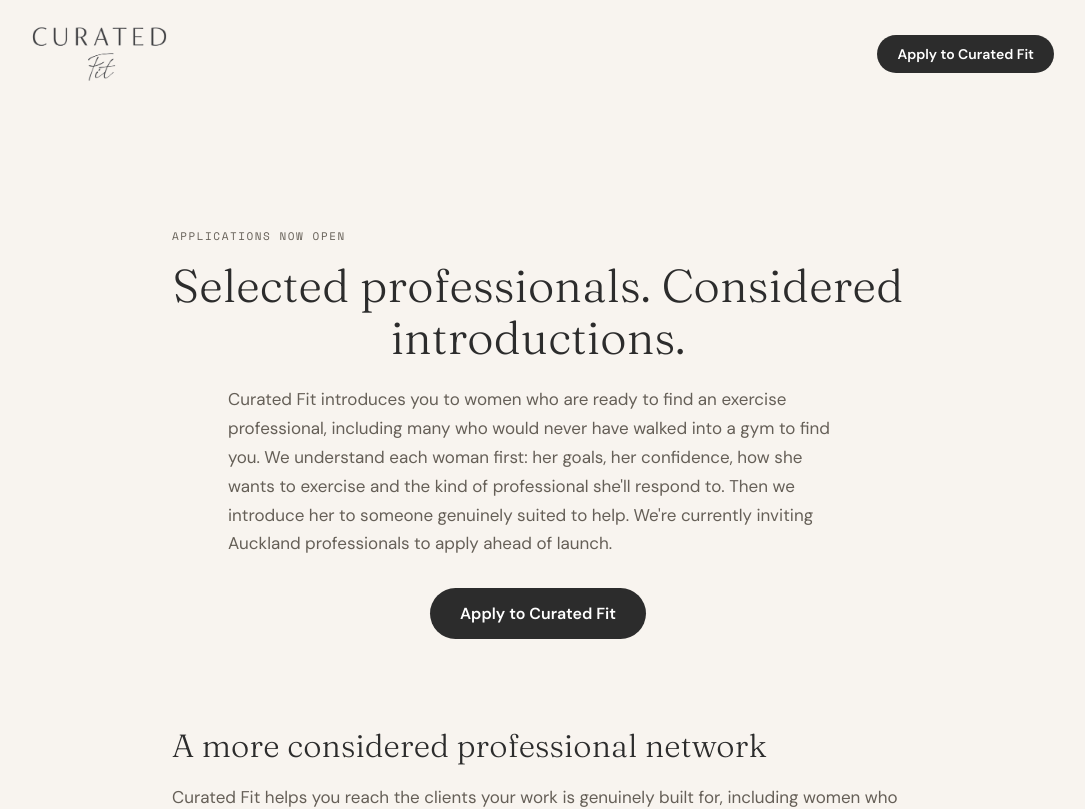
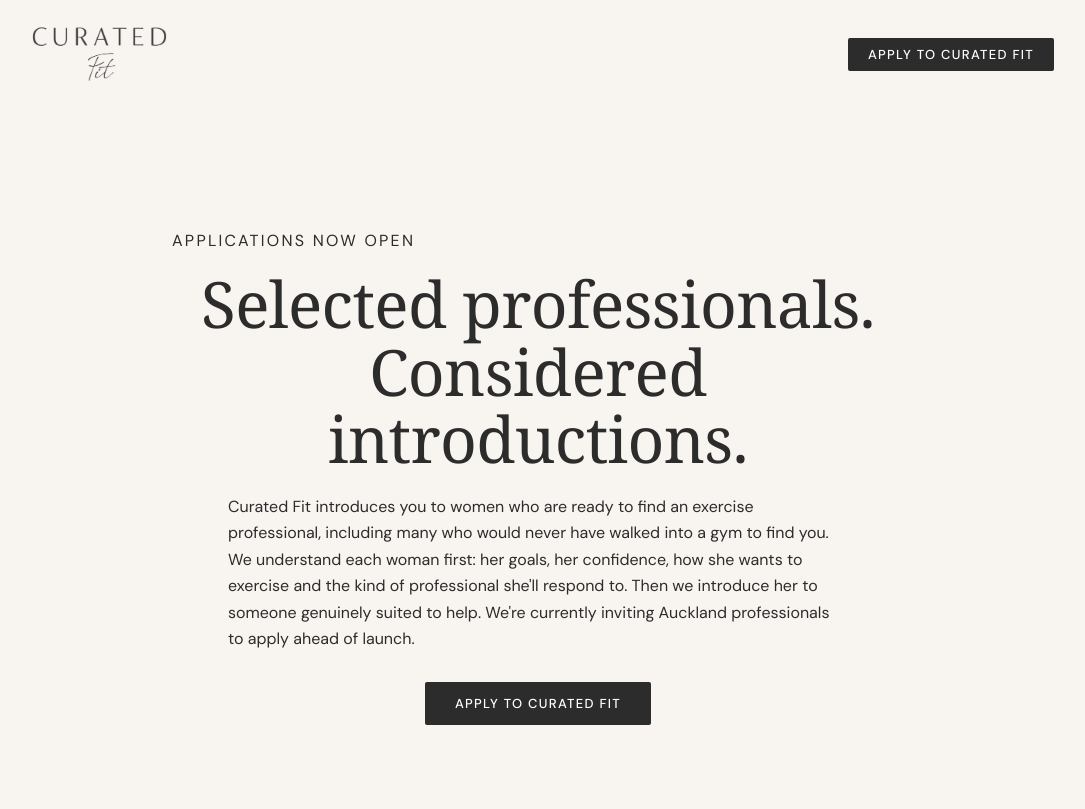
Before and after one commit to EmPerry1972/curated-fit-holding-page, a Next.js app: page / in a window 1280 px wide. Shown: the top 809 px of the page, without its empty margins (102-1187 px from the left). Built offline with nearby package versions, Linux system fonts and the light colour scheme.

Commit message:
Apply Curated typography spec to globals.css (tokens, type scale, a11y)
Design tokens, fluid type scale, and accessibility rules per the shared type system. Uses free fallback fonts (Playfair Display, Inter, IBM Plex Mono) until FS Siena and Sohne web licences are added.

```diff
--- a/app/globals.css
+++ b/app/globals.css
@@ -1,6 +1,39 @@
-:root{--bg:#F8F4EF;--ink:#2C2C2C;--muted:#655F57;--field:#F8F6F2;--line:#D5D0CB;--label:#2C2A23;--font-serif:"Ivar Headline","Fraunces",Georgia,"Times New Roman",serif;--font-sans:"Neue Haas Unica","DM Sans",system-ui,-apple-system,sans-serif;--font-mono:"Suisse Intl Mono","Space Mono",ui-monospace,SFMono-Regular,Menlo,monospace;--font-wordmark:"FS Siena","Fraunces",Georgia,serif}
+:root{
+  /* Type families (Curated typography spec). Real licensed faces to be self-hosted;
+     free fallbacks used until FS Siena / Söhne web licences are live. */
+  --font-display:"FS Siena","Playfair Display",Georgia,serif;
+  --font-sans:"Söhne","Inter",-apple-system,Helvetica,Arial,sans-serif;
+  --font-mono:"Söhne Mono","IBM Plex Mono",ui-monospace,monospace;
+  --font-serif:var(--font-display);
+  --warm-white:#F8F4EF;
+  --stone:#EDE8E2;
+  --linen:#D5D0CB;
+  --warm-grey:#9E9E90;
+  --slate:#4A4A45;
+  --charcoal:#2C2C2C;
+  --text-primary:var(--charcoal);
+  --text-secondary:var(--slate);
+  --text-label:var(--warm-grey);
+  --bg:var(--warm-white);
+  --ink:var(--charcoal);
+  --muted:var(--slate);
+  --field:#F8F6F2;
+  --line:var(--linen);
+  --label:var(--slate);
+  --font-wordmark:"FS Siena","Playfair Display",Georgia,serif;
+}
 *{box-sizing:border-box;margin:0;padding:0}
-html,body{background:var(--bg);color:var(--ink);font-family:var(--font-sans);text-align:left;-webkit-font-smoothing:antialiased}
+html,body{background:var(--warm-white);color:var(--text-primary);font-family:var(--font-sans);font-weight:400;font-size:1rem;line-height:1.65;text-align:left;-webkit-font-smoothing:antialiased;text-rendering:optimizeLegibility}
 a{color:inherit;text-decoration:none}
-p{text-align:left}
-.font-mono{font-family:var(--font-mono);text-transform:uppercase;font-size:11px;letter-spacing:0.14em;color:#655F57}
+h1{font-family:var(--font-display)!important;font-weight:300!important;font-size:clamp(2.5rem,4.5vw + 1rem,4rem)!important;line-height:1.05!important;letter-spacing:-0.01em!important;text-wrap:balance;color:var(--text-primary)!important}
+h2{font-family:var(--font-display)!important;font-weight:300!important;font-size:clamp(1.75rem,2.5vw + 0.5rem,2.25rem)!important;line-height:1.15!important;letter-spacing:0!important;text-wrap:pretty;color:var(--text-primary)!important}
+h3{font-family:var(--font-display)!important;font-weight:400!important;font-size:clamp(1.25rem,1.5vw + 0.5rem,1.5rem)!important;line-height:1.2!important;letter-spacing:0!important;text-wrap:pretty;color:var(--text-primary)!important}
+p{font-family:var(--font-sans)!important;font-weight:400!important;font-size:1rem!important;line-height:1.65!important;color:var(--text-primary)!important;text-align:left;max-width:65ch}
+.lead{font-size:clamp(1.0625rem,0.5vw + 1rem,1.25rem)!important;line-height:1.5!important;color:var(--text-secondary)!important;max-width:60ch}
+.eyebrow,.label{font-family:var(--font-sans)!important;font-weight:500!important;font-size:0.75rem!important;letter-spacing:0.14em!important;text-transform:uppercase!important;line-height:1.3!important;color:var(--text-label)!important}
+.nav-link,nav a{font-family:var(--font-sans)!important;font-weight:500!important;font-size:0.8125rem!important;letter-spacing:0.12em!important;text-transform:uppercase!important;line-height:1!important;color:var(--text-primary)!important}
+.btn,button,a.cta-full{font-family:var(--font-sans)!important;font-weight:500!important;font-size:0.8125rem!important;letter-spacing:0.10em!important;text-transform:uppercase!important;line-height:1!important;border-radius:2px!important}
+.product-name{font-family:var(--font-sans)!important;font-weight:500!important;letter-spacing:0.12em!important;text-transform:uppercase!important;font-size:clamp(0.8125rem,1vw,0.9375rem)!important}
+.spec,.dose,.font-mono{font-family:var(--font-mono)!important;font-weight:400!important;font-size:0.8125rem!important;line-height:1.9!important;letter-spacing:0.03em!important;text-transform:uppercase!important;color:var(--text-label)!important;font-feature-settings:"tnum" 1}
+blockquote{font-family:var(--font-display)!important;font-style:italic!important;font-weight:400!important;font-size:clamp(1.25rem,2vw + 0.5rem,1.75rem)!important;line-height:1.4!important;color:var(--text-secondary)!important}
+a:focus-visible,button:focus-visible,input:focus-visible,textarea:focus-visible,[tabindex]:focus-visible{outline:2px solid var(--slate)!important;outline-offset:2px}
```
